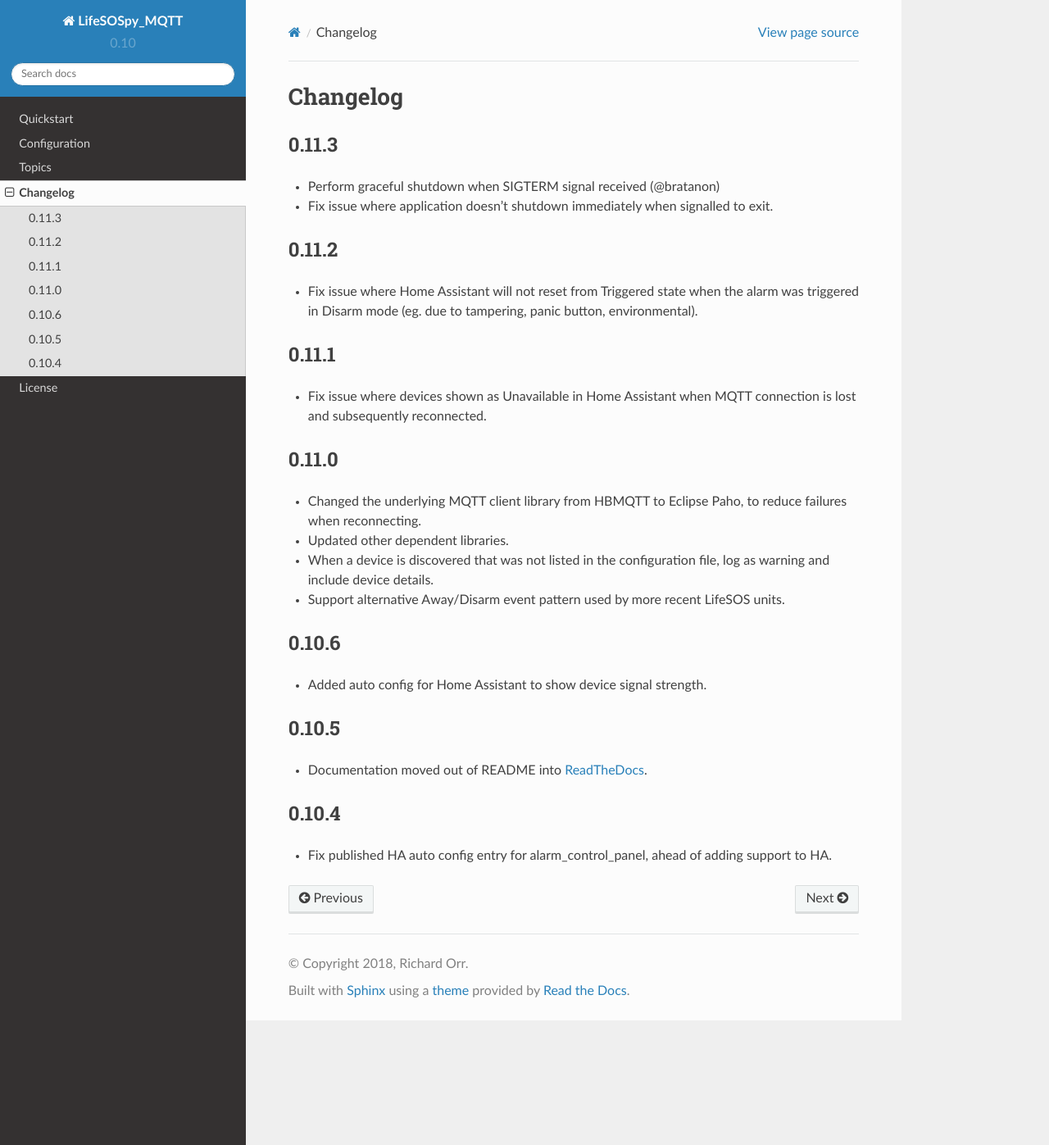
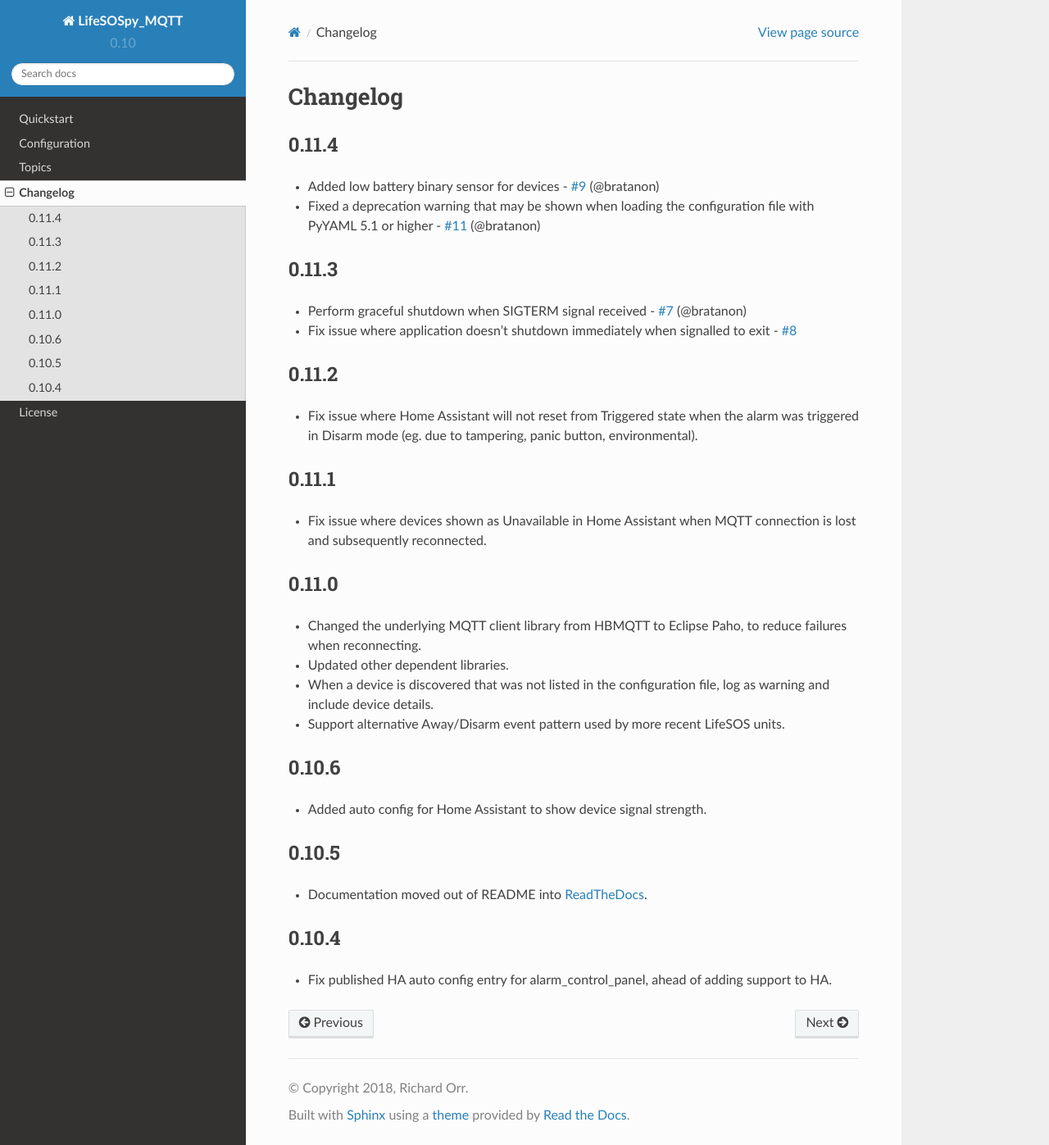
Before and after one commit to rorr73/LifeSOSpy_MQTT, a Sphinx documentation site: the page built from docs/changelog.rst, in a window 1280 px wide and 1397 px high. Shown: the whole window at 82% size. Built offline with Sphinx 7.4.7 and the Read the Docs theme 2.0.0, drawn with Linux system fonts in a browser that asks for light colours.

Commit message:
Bump version

```diff
--- a/docs/changelog.rst
+++ b/docs/changelog.rst
@@ -1,13 +1,17 @@
 Changelog
 =========
+
+0.11.4
+------
+
+- Added low battery binary sensor for devices - `#9 <https://github.com/rorr73/LifeSOSpy_MQTT/issues/9>`__ (@bratanon)
+- Fixed a deprecation warning that may be shown when loading the configuration file with PyYAML 5.1 or higher - `#11 <https://github.com/rorr73/LifeSOSpy_MQTT/issues/11>`__ (@bratanon)
 
 0.11.3
 ------
 
-- Perform graceful shutdown when SIGTERM signal received (@bratanon)
-- Fix issue where application doesn't shutdown immediately when signalled to exit.
-
-.. @bratanon: https://github.com/bratanon
+- Perform graceful shutdown when SIGTERM signal received - `#7 <https://github.com/rorr73/LifeSOSpy_MQTT/issues/7>`__ (@bratanon)
+- Fix issue where application doesn't shutdown immediately when signalled to exit - `#8 <https://github.com/rorr73/LifeSOSpy_MQTT/issues/8>`__
 
 0.11.2
 ------
```
Also changed, not shown: 1 other file.
